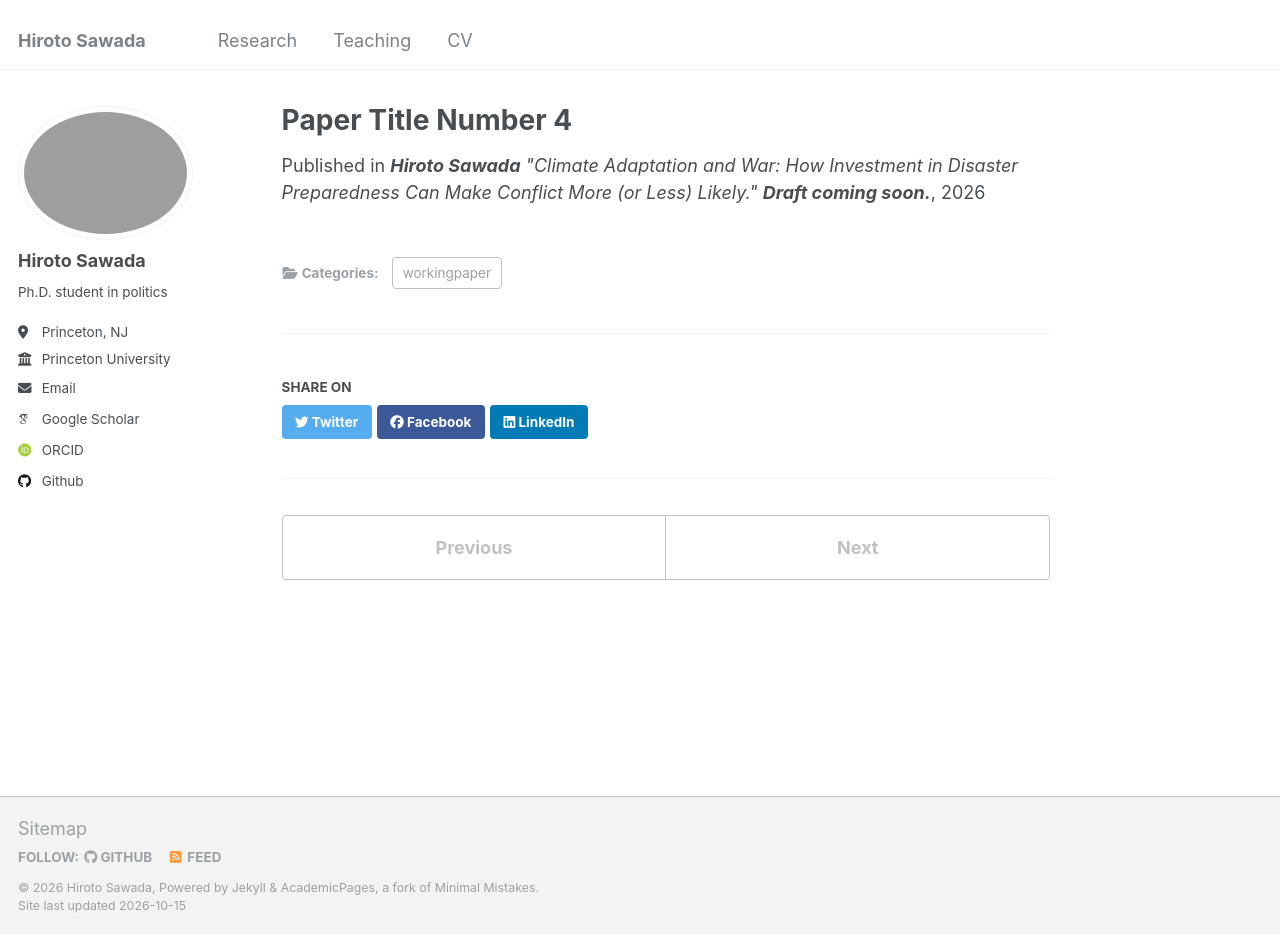
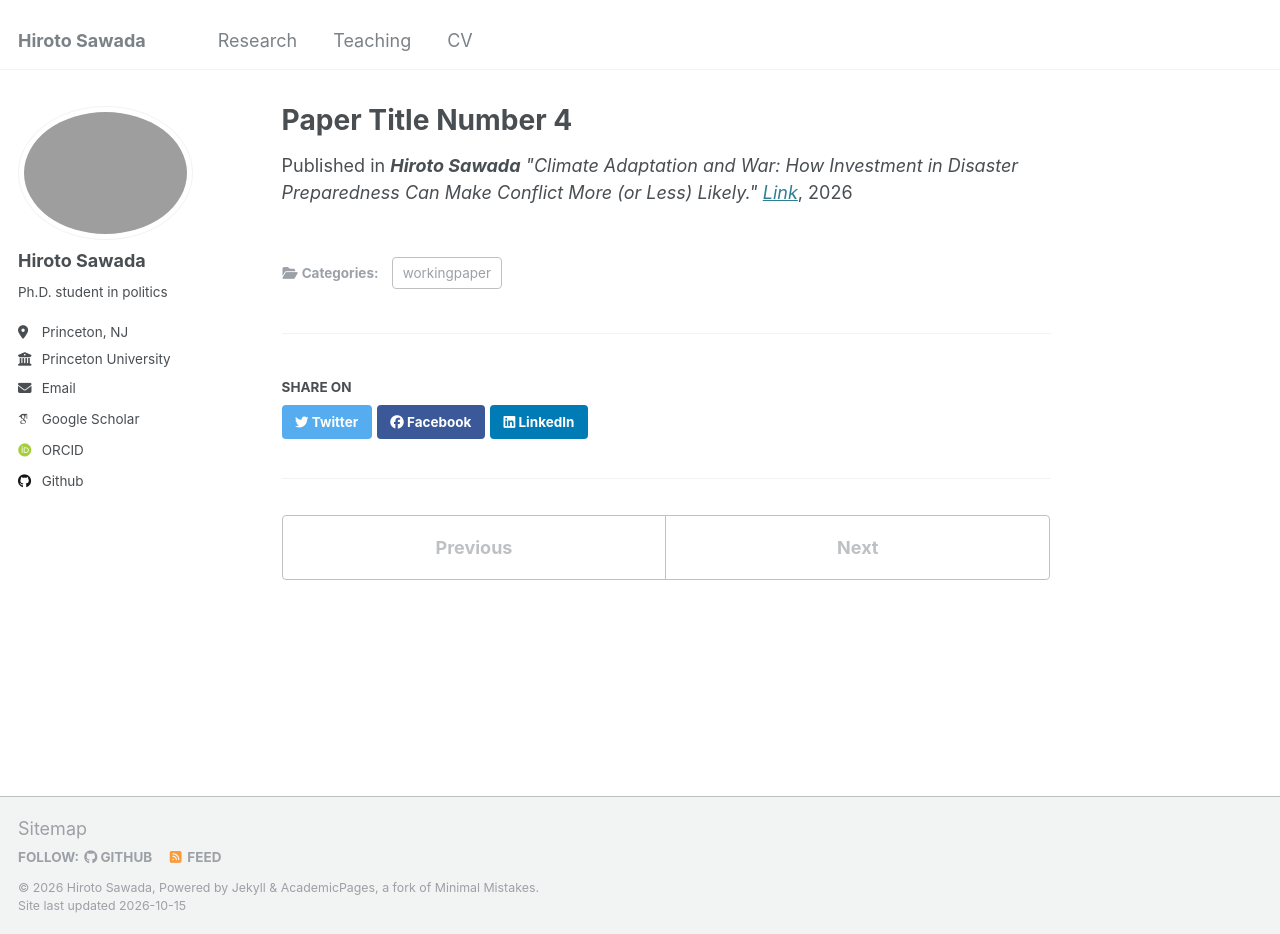
Before and after one commit to hiroto-sawada/hiroto-sawada.github.io, a Jekyll site: the page built from _publications/2024-02-17-paper-title-number-4.md, in a window 1280 px wide and 934 px high. Built offline with Jekyll 4.4.1, drawn with Linux system fonts in a browser that asks for light colours; some web fonts are replaced.

Commit message:
Update 2024-02-17-paper-title-number-4.md

```diff
--- a/_publications/2024-02-17-paper-title-number-4.md
+++ b/_publications/2024-02-17-paper-title-number-4.md
@@ -3,5 +3,5 @@ title: "Paper Title Number 4"
 collection: publications
 category: workingpaper
 date: 2026-07-22
-venue: '<b>Hiroto Sawada</b> "Climate Adaptation and War: How Investment in Disaster Preparedness Can Make Conflict More (or Less) Likely." <b>Draft coming soon.</b>'
+venue: '<b>Hiroto Sawada</b> "Climate Adaptation and War: How Investment in Disaster Preparedness Can Make Conflict More (or Less) Likely." <a href="https://hiroto-sawada.github.io/files/Adaptation_LatestDraft.pdf">Link</a>'
 ---
```
